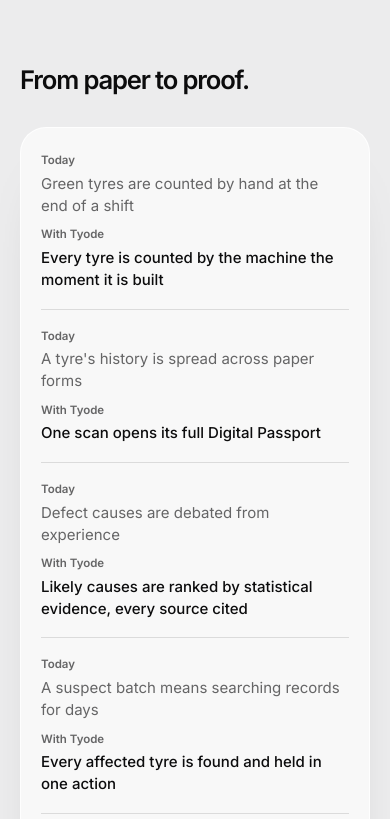
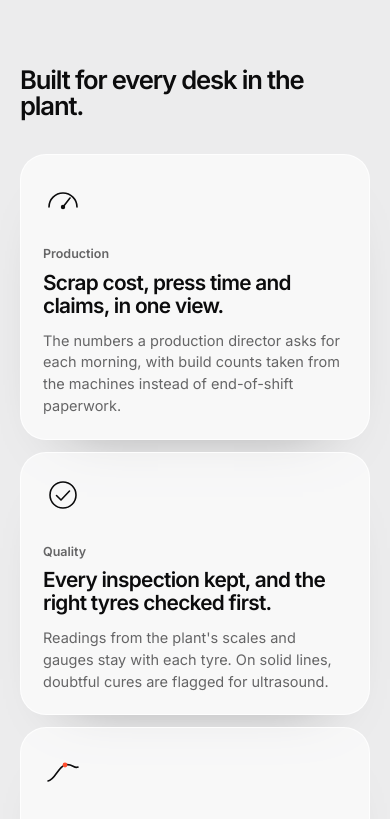
Before and after one commit to tyode-mes/tyode-landing, a Next.js app: page / in a window 390 px wide. Shown: the part 3260-4079 px from the top of the page. Built offline with nearby package versions, Linux system fonts and the light colour scheme; no server answers.

Commit message:
refactor(landing): move today vs with Tyode comparison below how it works

```diff
--- a/sections/03-overview/markup.ts
+++ b/sections/03-overview/markup.ts
@@ -5,23 +5,6 @@ export const OVERVIEW_MARKUP = String.raw`
     <h2 id="ov-title"><span class="ln"><span>Process intelligence</span></span><span class="ln"><span>for every tyre line.</span></span></h2>
     <p>Today a tyre's history lives on paper, so a defect, a claim or an audit takes days to answer. Tyode gives every tyre, solid or pneumatic, a Digital Passport from the moment it is built, and turns what the line records into decisions your team can act on.</p>
   </header>
-
-  <div class="ov-cmp">
-    <h3 class="ov-sub"><span class="ln"><span>From paper to proof.</span></span></h3>
-    <div class="ov-cmp-card">
-      <table>
-        <caption class="ov-sr">How a tyre plant works today, compared with Tyode</caption>
-        <thead><tr><th scope="col">Today</th><th scope="col">With Tyode</th></tr></thead>
-        <tbody>
-          <tr><td data-label="Today">Green tyres are counted by hand at the end of a shift</td><td data-label="With Tyode">Every tyre is counted by the machine the moment it is built</td></tr>
-          <tr><td data-label="Today">A tyre's history is spread across paper forms</td><td data-label="With Tyode">One scan opens its full Digital Passport</td></tr>
-          <tr><td data-label="Today">Defect causes are debated from experience</td><td data-label="With Tyode">Likely causes are ranked by statistical evidence, every source cited</td></tr>
-          <tr><td data-label="Today">A suspect batch means searching records for days</td><td data-label="With Tyode">Every affected tyre is found and held in one action</td></tr>
-          <tr><td data-label="Today">Questions go to whoever kept the paperwork</td><td data-label="With Tyode">Anyone can ask Tyode in plain language</td></tr>
-        </tbody>
-      </table>
-    </div>
-  </div>
 
   <div class="ov-desks">
     <h3 class="ov-sub"><span class="ln"><span>Built for every desk in the plant.</span></span></h3>
--- a/sections/03-overview/overview.css
+++ b/sections/03-overview/overview.css
@@ -43,25 +43,6 @@
   opacity:0;transform:translateY(12px);
   transition:opacity 1s var(--ease) .45s,transform 1s var(--ease) .45s}
 .ov .ov-head.in p{opacity:1;transform:none}
-
-/* today vs with Tyode: a two-column table; each row becomes a small card on phones */
-.ov .ov-sr{position:absolute;width:1px;height:1px;margin:-1px;overflow:hidden;clip:rect(0 0 0 0);white-space:nowrap}
-.ov .ov-cmp{max-width:1240px;margin:clamp(64px,10vh,112px) auto 0}
-.ov .ov-cmp-card{border-radius:26px;background:rgb(255 255 255 / .62);border:1px solid rgb(255 255 255 / .85);box-shadow:0 30px 60px -46px rgb(0 0 0 / .4);
-  padding:clamp(8px,1vw,14px) clamp(22px,2.4vw,36px)}
-.ov .ov-cmp table{width:100%;border-collapse:collapse;table-layout:fixed;text-align:left}
-.ov .ov-cmp th{padding:18px 0 14px;font-size:12.5px;font-weight:600;color:var(--ink-2)}
-.ov .ov-cmp th + th{color:var(--ink)}
-.ov .ov-cmp td{padding:18px 0;border-top:1px solid var(--hair);font-size:clamp(15px,1.2vw,17px);line-height:1.45;vertical-align:top}
-.ov .ov-cmp td:first-child{padding-right:clamp(20px,3vw,48px);color:var(--ink-2)}
-.ov .ov-cmp td + td{position:relative;padding-left:22px;color:var(--ink);font-weight:500}
-.ov .ov-cmp td + td::before{content:"";position:absolute;left:0;top:calc(18px + .75em);width:7px;height:7px;border-radius:50%;background:var(--sig);transform:translateY(-50%)}
-.ov .ov-cmp tbody tr{opacity:0;transform:translateY(12px);transition:opacity .9s var(--ease),transform .9s var(--ease)}
-.ov .ov-cmp:has(.ov-sub.in) tbody tr{opacity:1;transform:none}
-.ov .ov-cmp tbody tr:nth-child(2){transition-delay:.08s}
-.ov .ov-cmp tbody tr:nth-child(3){transition-delay:.16s}
-.ov .ov-cmp tbody tr:nth-child(4){transition-delay:.24s}
-.ov .ov-cmp tbody tr:nth-child(5){transition-delay:.32s}
 
 /* built for every desk */
 .ov .ov-desks{max-width:1240px;margin:clamp(64px,10vh,112px) auto 0}
@@ -142,17 +123,6 @@
 }
 @media (max-width:620px){
   .ov .ov-grid{grid-template-columns:1fr}
-  .ov .ov-cmp-card{padding:6px 20px}
-  .ov .ov-cmp thead{position:absolute;width:1px;height:1px;overflow:hidden;clip:rect(0 0 0 0)}
-  .ov .ov-cmp table,.ov .ov-cmp tbody,.ov .ov-cmp tr,.ov .ov-cmp td{display:block}
-  .ov .ov-cmp tbody tr{padding:18px 0;border-top:1px solid var(--hair)}
-  .ov .ov-cmp tbody tr:first-child{border-top:0}
-  .ov .ov-cmp td{padding:0;border:0}
-  .ov .ov-cmp td:first-child{padding-right:0}
-  .ov .ov-cmp td + td{margin-top:10px}
-  .ov .ov-cmp td + td{padding-left:0}
-  .ov .ov-cmp td[data-label]::before,.ov .ov-cmp td + td[data-label]::before{content:attr(data-label);position:static;display:block;width:auto;height:auto;margin-bottom:4px;border-radius:0;background:none;transform:none;
-    font-size:11.5px;font-weight:600;color:var(--ink-2)}
   .ov .ov-floor ul{grid-template-columns:1fr}
 }
 @media (hover:none){
@@ -162,6 +132,6 @@
   .ov *,.ov *::before,.ov *::after,.ov::before{animation:none!important;transition:none!important}
   .ov::before{opacity:1;transform:translateX(-50%)}
   .ov .ln > span,.ov .ov-head h2{transform:none;opacity:1;letter-spacing:-.055em}
-  .ov .ov-cmp tbody tr,.ov .ov-kicker,.ov .ov-head p,.ov .ov-tile,.ov .ov-eb,.ov .ov-tile h3,.ov .ov-tile p,.ov .ov-floor li,.ov .ov-close{opacity:1;transform:none}
+  .ov .ov-kicker,.ov .ov-head p,.ov .ov-tile,.ov .ov-eb,.ov .ov-tile h3,.ov .ov-tile p,.ov .ov-floor li,.ov .ov-close{opacity:1;transform:none}
   .ov .ov-floor::before,.ov .ov-floor li::before,.ov .ov-tile svg .sig,.ov .ov-tile svg .dot{transform:none}
 }
--- a/sections/04-how-it-works/how-it-works.css
+++ b/sections/04-how-it-works/how-it-works.css
@@ -122,6 +122,33 @@
 @keyframes h3-roll{from{opacity:0;transform:translate3d(0,8px,0)}to{opacity:1;transform:translate3d(0,0,0)}}
 .h3 .h3-note{position:absolute;z-index:3;left:50%;bottom:clamp(14px,2.4vh,24px);transform:translateX(-50%);margin:0;font-size:11px;font-weight:500;color:var(--ink-3);white-space:nowrap}
 
+/* today vs with Tyode, under the closing line: a two-column table; each row becomes a small card on phones */
+.h3 .h3-sr{position:absolute;width:1px;height:1px;margin:-1px;overflow:hidden;clip:rect(0 0 0 0);white-space:nowrap}
+.h3 .h3-cmp{margin:clamp(56px,9vh,96px) auto 0;text-align:left}
+.h3 .h3-cmp h3{margin:0 0 clamp(20px,3vh,32px);font-size:clamp(1.6rem,2.6vw,2.4rem);font-weight:600;letter-spacing:-.045em;line-height:1.05;text-align:center}
+.h3 .h3-cmp-card{border-radius:26px;background:rgb(255 255 255 / .62);border:1px solid rgb(255 255 255 / .85);box-shadow:0 30px 60px -46px rgb(0 0 0 / .4);
+  padding:clamp(8px,1vw,14px) clamp(22px,2.4vw,36px)}
+.h3 .h3-cmp table{width:100%;border-collapse:collapse;table-layout:fixed;text-align:left}
+.h3 .h3-cmp th{padding:18px 0 14px;font-size:12.5px;font-weight:600;color:var(--ink-2)}
+.h3 .h3-cmp th + th{color:var(--ink)}
+.h3 .h3-cmp td{padding:18px 0;border-top:1px solid var(--hair);font-size:clamp(15px,1.2vw,17px);line-height:1.45;vertical-align:top}
+.h3 .h3-cmp td:first-child{padding-right:clamp(20px,3vw,48px);color:var(--ink-2)}
+.h3 .h3-cmp td + td{position:relative;padding-left:22px;color:var(--ink);font-weight:500}
+.h3 .h3-cmp td + td::before{content:"";position:absolute;left:0;top:calc(18px + .75em);width:7px;height:7px;border-radius:50%;background:#ff4d2e;transform:translateY(-50%)}
+.h3 .h3-cmp + .h3-next{margin-top:clamp(40px,6vh,64px)}
+@media (max-width:620px){
+  .h3 .h3-cmp-card{padding:6px 20px}
+  .h3 .h3-cmp thead{position:absolute;width:1px;height:1px;overflow:hidden;clip:rect(0 0 0 0)}
+  .h3 .h3-cmp table,.h3 .h3-cmp tbody,.h3 .h3-cmp tr,.h3 .h3-cmp td{display:block}
+  .h3 .h3-cmp tbody tr{padding:18px 0;border-top:1px solid var(--hair)}
+  .h3 .h3-cmp tbody tr:first-child{border-top:0}
+  .h3 .h3-cmp td{padding:0;border:0}
+  .h3 .h3-cmp td:first-child{padding-right:0}
+  .h3 .h3-cmp td + td{margin-top:10px;padding-left:0}
+  .h3 .h3-cmp td[data-label]::before,.h3 .h3-cmp td + td[data-label]::before{content:attr(data-label);position:static;display:block;width:auto;height:auto;margin-bottom:4px;border-radius:0;background:none;transform:none;
+    font-size:11.5px;font-weight:600;color:var(--ink-2)}
+}
+
 /* fallback when WebGL is unavailable */
 .h3.no3d .h3-scroll{height:auto!important}
 .h3.no3d .h3-stage{position:relative;height:auto;padding:0 clamp(20px,4vw,64px) 40px;background:none}
--- a/sections/04-how-it-works/markup.ts
+++ b/sections/04-how-it-works/markup.ts
@@ -78,6 +78,26 @@ export const HOW_IT_WORKS_MARKUP = String.raw`
 
   <div class="h3-close">
     <h2>Nothing written by hand.<br><span>Nothing lost on the way.</span></h2>
+    <div class="h3-cmp">
+      <h3>From paper to proof.</h3>
+      <div class="h3-cmp-card">
+        <table>
+          <caption class="h3-sr">How a tyre plant works today, compared with Tyode</caption>
+          <thead><tr><th scope="col">Today</th><th scope="col">With Tyode</th></tr></thead>
+          <tbody>
+        <tr><td data-label="Today">Green tyres are counted by hand at the end of a shift</td><td data-label="With Tyode">Every tyre is counted by the machine the moment it is built</td></tr>
+
+        <tr><td data-label="Today">A tyre's history is spread across paper forms</td><td data-label="With Tyode">One scan opens its full Digital Passport</td></tr>
+
+        <tr><td data-label="Today">Defect causes are debated from experience</td><td data-label="With Tyode">Likely causes are ranked by statistical evidence, every source cited</td></tr>
+
+        <tr><td data-label="Today">A suspect batch means searching records for days</td><td data-label="With Tyode">Every affected tyre is found and held in one action</td></tr>
+
+        <tr><td data-label="Today">Questions go to whoever kept the paperwork</td><td data-label="With Tyode">Anyone can ask Tyode in plain language</td></tr>
+          </tbody>
+        </table>
+      </div>
+    </div>
     <a class="h3-next" href="#features">See what it finds <i aria-hidden="true">&darr;</i></a>
   </div>
 `;
```
